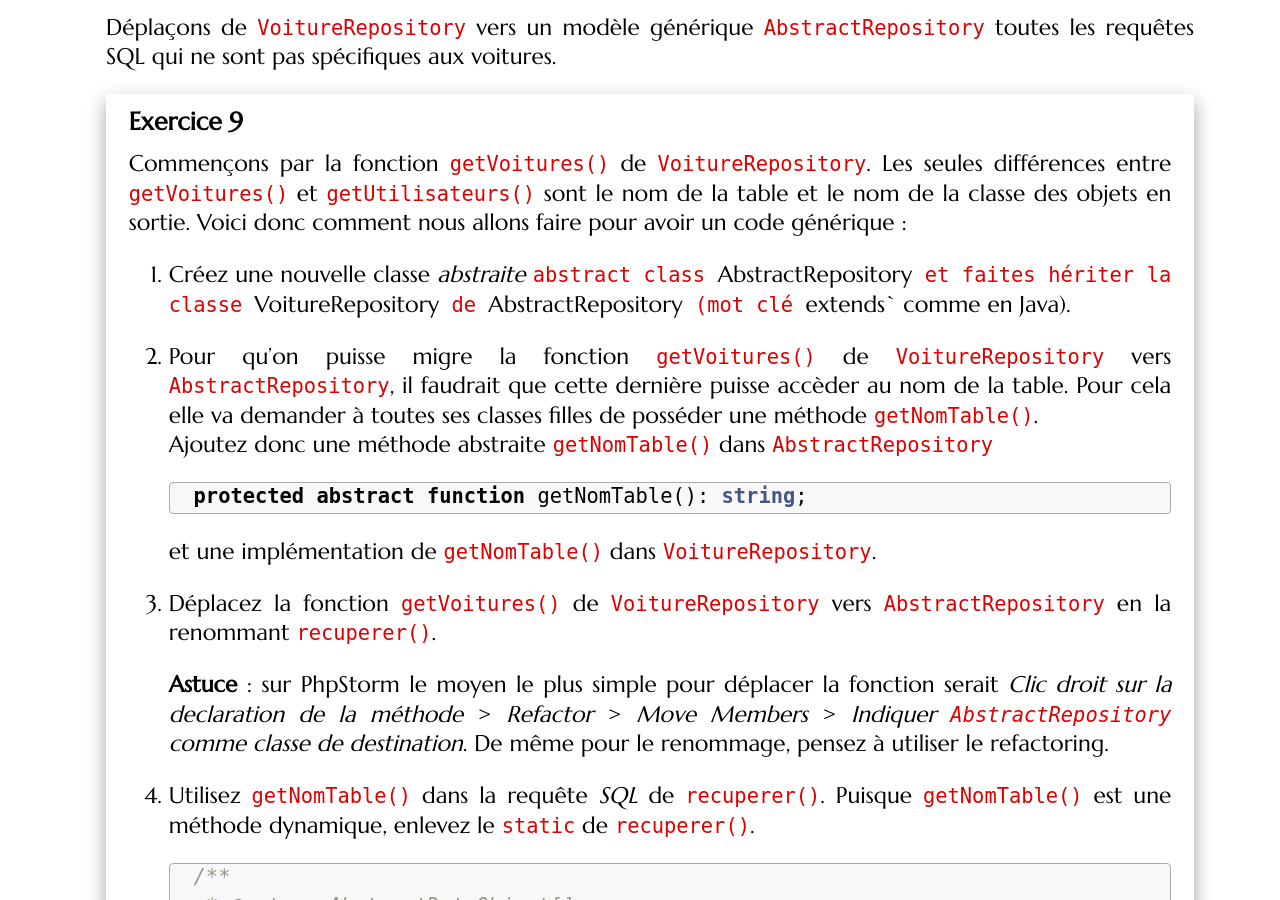
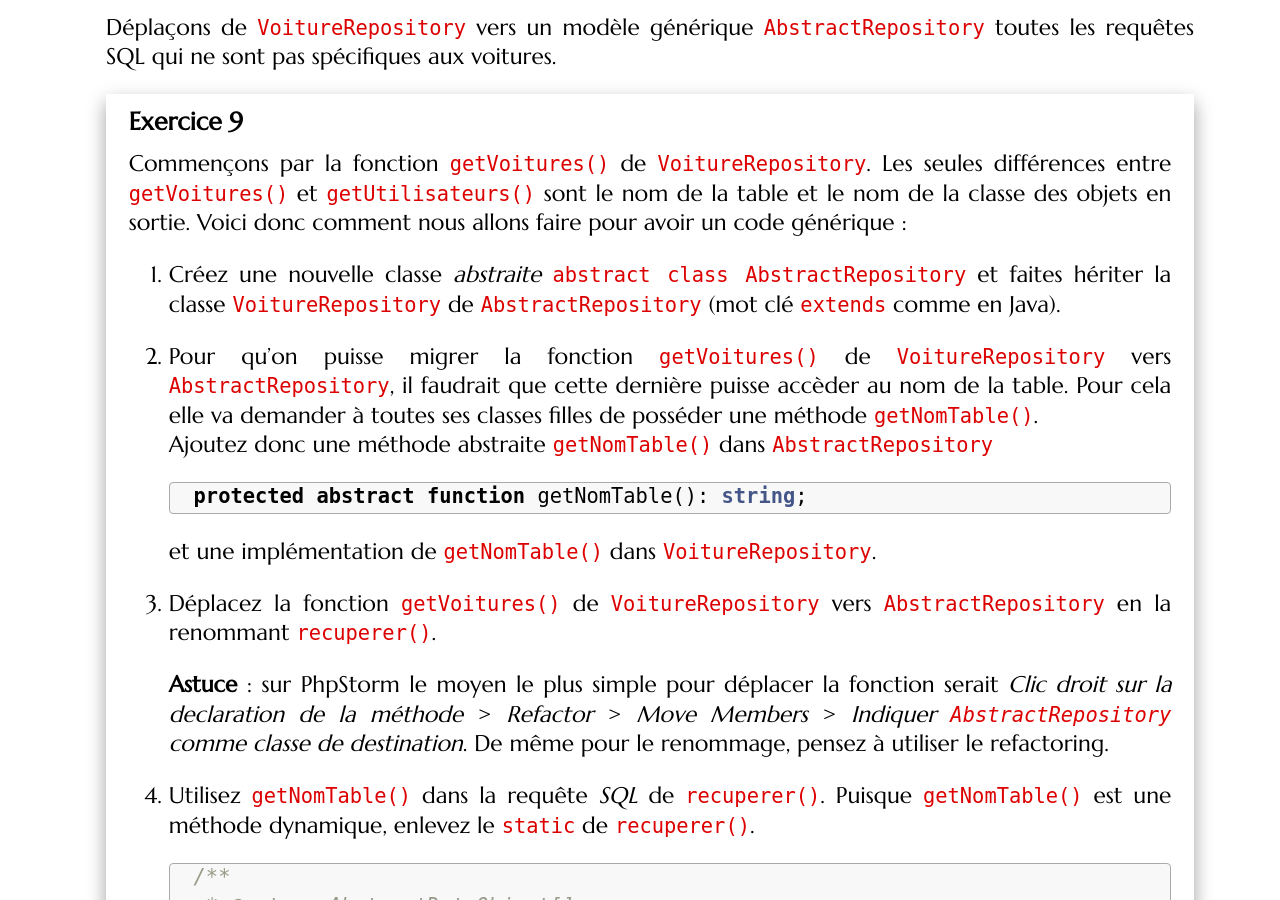
Before and after one commit to romainlebreton/R3.01-DeveloppementWeb, a Jekyll site: the page built from tutorials/tutorial6.md, in a window 1280 px wide and 900 px high, scrolled down 10816 px. Built offline with Jekyll 4.4.1, drawn with Linux system fonts in a browser that asks for light colours; some web fonts are replaced.

Commit message:
coquilles

```diff
--- a/tutorials/tutorial6.md
+++ b/tutorials/tutorial6.md
@@ -451,11 +451,11 @@ différences entre `getVoitures()` et `getUtilisateurs()` sont le nom de la tabl
 et le nom de la classe des objets en sortie. Voici donc comment nous allons
 faire pour avoir un code générique :
 
-1. Créez une nouvelle classe *abstraite* `abstract class `AbstractRepository` et
+1. Créez une nouvelle classe *abstraite* `abstract class AbstractRepository` et
    faites hériter la classe `VoitureRepository` de `AbstractRepository` (mot
    clé `extends` comme en Java).
 
-1. Pour qu'on puisse migre la fonction `getVoitures()` de `VoitureRepository` vers
+1. Pour qu'on puisse migrer la fonction `getVoitures()` de `VoitureRepository` vers
    `AbstractRepository`, il faudrait que cette dernière puisse accèder au nom de la table.
    Pour cela elle va demander à toutes ses classes filles de posséder une méthode `getNomTable()`.
    Ajoutez donc une méthode abstraite `getNomTable()` dans `AbstractRepository`
```
